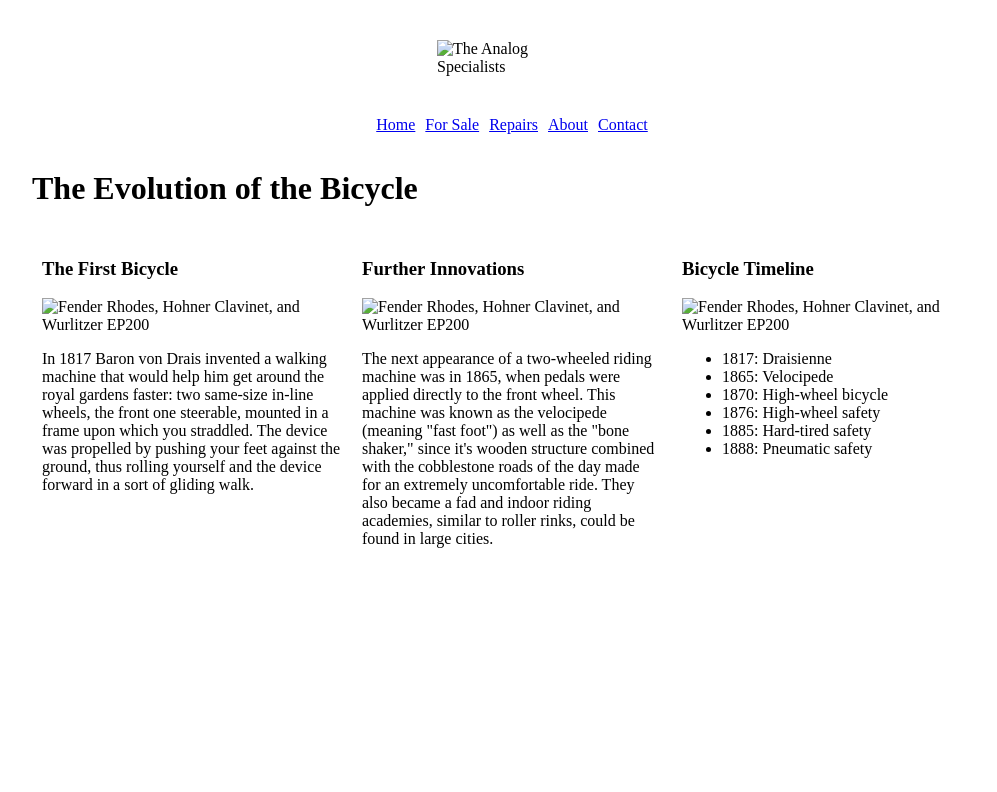
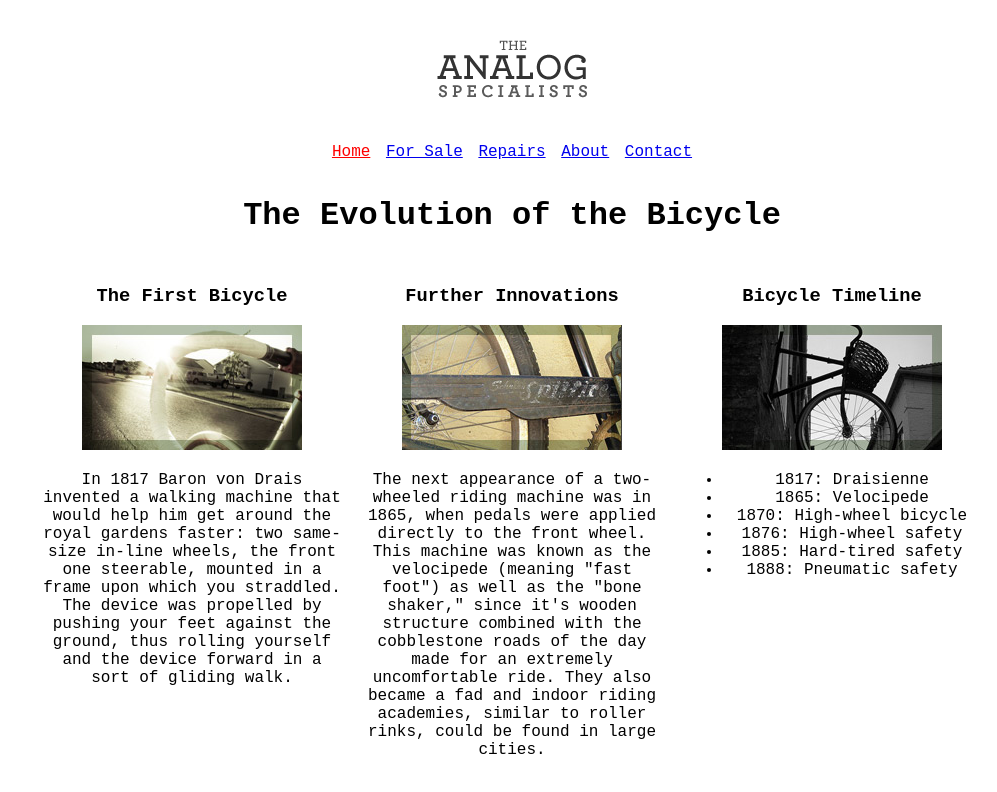
Before and after one commit to montju7/ejerciciosFrontEnd, a plain HTML site: page ejercicio1/index.html in a window 1280 px wide. Shown: the whole page, without its empty margins (128-1125 px from the left). Drawn offline with Linux system fonts and the light colour scheme.

Commit message:
últimos cambios

```diff
--- a/ejercicio1/css/styles.css
+++ b/ejercicio1/css/styles.css
@@ -1,3 +1,25 @@
+/* Styles */
+
+
+/* Esta seccion intenta hacer un "reset" de los principales elementos html y body
+para que tengan todos los elementos de la caja a cero: bordem padding y margen. */
+html, body {
+    margin: 0;
+    padding: 0;
+    border: 0;
+}
+
+/* en el body hay que definir los estilos de size, espaciado y familia de la fuente.
+Puedes probar de usar PX o EM para asignar los tamaños a la letra.
+Además, la imagen tiene un color en el fondom también puedes agregarlo en el body */
+body {
+font-family: "courier New", Monospace;
+}
+
+/* Estan las clases que posicionan los elementos pero faltan por crear todas las clases
+ vinculadas con textos, enlaces, margin y padding para dar aire a los elementos,
+ crear la clase .on (del menú), la clase .center, la clase .bold y la clase .red */
+
 #container {
 	width: 960px;
 	margin: 10px auto;
@@ -9,6 +31,7 @@
 
 #header, #content {
 	width: 100%;
+	text-align: center;
 }
 
 #logo {
@@ -27,9 +50,22 @@ ul#navigation {
 	padding: 15px;
 	margin: 0px auto;
 	text-align: center;
+	color: black
 }
 
 #navigation li{
 	display: inline;
 	margin: 0px 3px;
 }
+
+.on{ color: red}
+
+.class{}
+
+.bold
+
+.red{}
+
+.bold1{
+	color: red;
+}
--- a/ejercicio1/index.html
+++ b/ejercicio1/index.html
@@ -10,7 +10,7 @@
 		<div id="container">
 			<div id="header">
 				<div id="logo">
-					<img src="images/logo.gif" alt="The Analog Specialists" />
+					<img src="img/logo.gif" alt="The Analog Specialists" />
 				</div>
 				<ul id="navigation">
 					<li><a href="#" class="on">Home</a></li>
@@ -28,21 +28,21 @@
 				<div class="column">
 					<h3>The First Bicycle</h3>
 					<div class="center">
-						<img src="images/more1.jpg" alt="Fender Rhodes, Hohner Clavinet, and Wurlitzer EP200" />
+						<img src="img/more1.jpg" alt="Fender Rhodes, Hohner Clavinet, and Wurlitzer EP200" />
 					</div>
 					<p>In 1817 Baron von Drais invented a walking machine that would help him get around the royal gardens faster: two same-size in-line wheels, the front one steerable, mounted in a frame upon which you straddled. The device was propelled by pushing your feet against the ground, thus rolling yourself and the device forward in a sort of gliding walk.</p>
 				</div>
 				<div class="column">
 					<h3>Further Innovations</h3>
 					<div class="center">
-						<img src="images/more2.jpg" alt="Fender Rhodes, Hohner Clavinet, and Wurlitzer EP200" />
+						<img src="img/more2.jpg" alt="Fender Rhodes, Hohner Clavinet, and Wurlitzer EP200" />
 					</div>
 					<p>The next appearance of a two-wheeled riding machine was in 1865, when pedals were applied directly to the front wheel. This machine was known as the velocipede (meaning "fast foot") as well as the "bone shaker," since it's wooden structure combined with the cobblestone roads of the day made for an extremely uncomfortable ride. They also became a fad and indoor riding academies, similar to roller rinks, could be found in large cities.</p>
 		        </div>
 				<div class="column">
 					<h3>Bicycle Timeline</h3>
 					<div class="center">
-						<img src="images/more3.jpg" alt="Fender Rhodes, Hohner Clavinet, and Wurlitzer EP200" />
+						<img src="img/more3.jpg" alt="Fender Rhodes, Hohner Clavinet, and Wurlitzer EP200" />
 					</div>
 					<ul>
 						<li class="bold red">1817: Draisienne</li>
```
